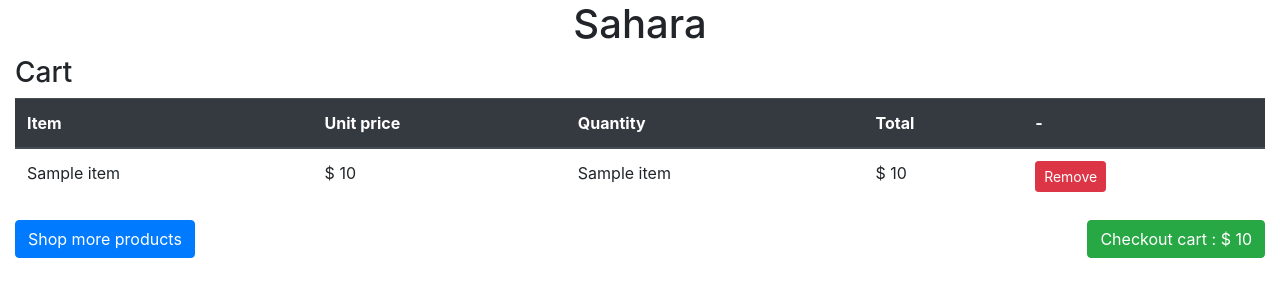
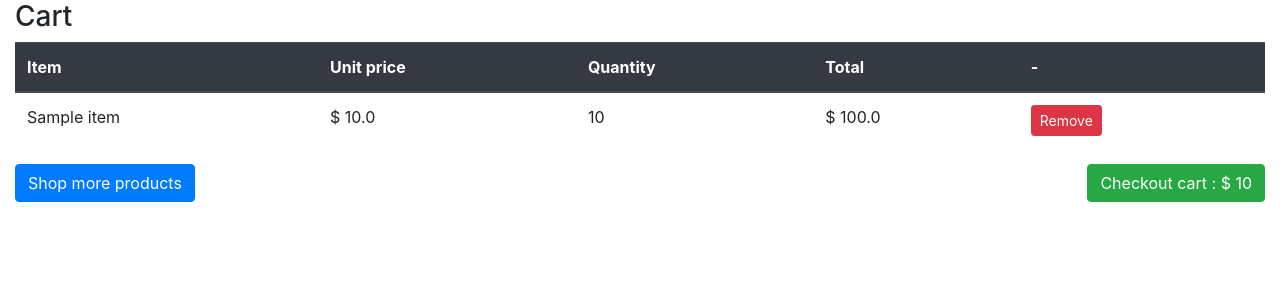
Before and after one commit to shivam0735/sahara, a Flask app: template static/templates/cart.html in a window 1280 px wide. Shown: the part 56-356 px from the top of the page. Run offline with Flask 2, Linux system fonts and the light colour scheme; tables that the repository leaves empty hold one stand-in row (values such as "Sample post"); the template is opened without the code that fills it: values that come from a table or form of the project are taken from there, most other values are stand-ins (such as "Sample title", 1, 10 or a date in 2020); some libraries are stand-ins or nearby versions.

Commit message:
Add Order creation support

```diff
--- a/database.py
+++ b/database.py
@@ -20,15 +20,18 @@ class Order(db.Model):
     __tablename__ = 'order'
     id = Column(Integer, primary_key=True, autoincrement=True)
     user_id = Column(Integer, ForeignKey('user.id'), nullable=False)
-    user = relationship("User")
+    user = relationship("User", foreign_keys=[user_id])
     item_id = Column(Integer, ForeignKey('item.id'), nullable=False)
     item = relationship("Item")
     seller_id = Column(Integer, ForeignKey('user.id'), nullable=False)
-    seller = relationship("User")
+    seller = relationship("User", foreign_keys=[seller_id])
     quantity = Column(Integer, nullable=False)
     price = Column(Float, nullable=False)
     is_complete = Column(Boolean, default=False)
     in_cart = Column(Boolean, default=True)
+
+    def total(self):
+        return self.price * self.quantity
 
 class Item(db.Model):
     __tablename__ = 'item'
@@ -53,7 +56,21 @@ def add_object(obj):
     db.session.add(obj)
     return obj
 
+def delete_object(obj):
+    db.session.delete(obj)
+    return obj
+
 def save_object(obj):
     add_object(obj)
     db.session.commit()
     return obj
+
+def remove_object(obj):
+    delete_object(obj)
+    db.session.commit()
+    return obj
+
+def save_objects(objects):
+    for obj in objects:
+        add_object(obj)
+    db.session.commit()
--- a/order_logic.txt
+++ b/order_logic.txt
@@ -8,7 +8,7 @@ False         In the cart     Current Order
 Buyer side
 ==========
 Add to cart :-> new Order(in_cart=True, is_complete=False)
-Buy Now :-> new Order(in_cart=False, is_complete=True)
+Buy Now :-> new Order(in_cart=False, is_complete=false)
 Checkout cart :-> old Order(in_cart=False) [is_complete is already false]
 
 Seller side
--- a/server.py
+++ b/server.py
@@ -1,20 +1,35 @@
 import database
+from functools import wraps
+
+import order_handler
 from flask import Flask, url_for, redirect, render_template, request, make_response
 
 cart = {}
 
 app = Flask(__name__,
-    static_folder="static",
-    template_folder="static/templates")
+            static_folder="static",
+            template_folder="static/templates")
 
 app.config['SQLALCHEMY_DATABASE_URI'] = 'sqlite:///sahara_database.db'
 app.config['SQLALCHEMY_TRACK_MODIFICATIONS'] = False
 
 database.db.init_app(app)
 
+
+def ensure_loggedin(func):
+    @wraps(func)
+    def internal_func(*args, **kwargs):
+        if get_current_user() is None:
+            return redirect(url_for('home_page'))
+        else:
+            return func(*args, **kwargs)
+    return internal_func
+
+
 def get_current_user():
     user_id = request.cookies.get('id')
     return database.User.query.get(user_id)
+
 
 def check_user_credentials(email, password):
     found_user = database.User.query.filter_by(email=email).first()
@@ -25,15 +40,18 @@ def check_user_credentials(email, password):
         return False, "Incorrect password", -1
     return True, "User credentials correct", found_user.id
 
+
 def make_login_response(resp, user_id):
     resp = make_response(resp)
     resp.set_cookie(b'id', str(user_id).encode())
     return resp
 
+
 def make_logout_response(resp):
     resp = make_response(resp)
     resp.set_cookie(b'id', b'', expires=0)
     return resp
+
 
 @app.route('/login', methods=['POST'])
 def login():
@@ -49,22 +67,16 @@ def login():
         print("User logged in successfully for id:{}".format(user_id))
         return make_login_response(redirect(url_for('home_page')), user_id)
 
+
 @app.route('/item/<id>')
 def show_item(id):
     item = database.Item.query.get(id)
     if item is None:
         return "Item not found", 404
 
-    seller_items = database.SellerItem.query.filter_by(item_id=item.id)
-    seller_data = []
-    for seller_item in seller_items:
-        seller_data_row = {}
-        seller_data_row['quantity'] = seller_item.quantity
-        seller_data_row['price'] = seller_item.price
-        seller_data_row['name'] = seller_item.seller.name
-        seller_data.append(seller_data_row)
+    seller_items = database.SellerItem.query.filter_by(item_id=item.id).all()
+    return render_template('item.html', item=item, seller_items=seller_items)
 
-    return render_template('item.html', item=item, seller_data=seller_data)
 
 @app.route('/signup', methods=['GET', 'POST'])
 def signup():
@@ -78,10 +90,12 @@ def signup():
         email = request.form['email']
         password = request.form['password']
         # Create new user
-        new_user = database.User(name=name, username=username, email=email, password=password)
+        new_user = database.User(
+            name=name, username=username, email=email, password=password)
         new_user = database.save_object(new_user)
         # Return to homepage
         return make_login_response(redirect(url_for('home_page')), new_user.id)
+
 
 @app.route('/logout', methods=['GET', 'POST'])
 def logout():
@@ -89,98 +103,63 @@ def logout():
         return redirect(url_for('home_page'))
     return make_logout_response(redirect(url_for('home_page')))
 
+
 @app.route('/')
 def index():
     return redirect(url_for('home_page'))
+
 
 @app.route('/home')
 def home_page():
     return render_template("home.html", items=database.Item.query.all(), current_user=get_current_user())
 
-@app.route('/buy/<item_id>')
-def buy_item(item_id):
-    item = database.get_item_by_id(int(item_id))
-    if item is None:
-        return "Item not found", 404
 
-    if item.qty > 0:
-        item.qty -= 1
-    else:
-        return "Item not available", 400
-    return render_template('after_buy.html', item=item)
+@app.route('/buy/<seller_id>/<item_id>')
+@ensure_loggedin
+def buy_item(seller_id, item_id):
+    user = get_current_user()
+    selleritem = database.SellerItem.query.filter_by(
+        seller_id=seller_id, item_id=item_id).all()[0]
+    placed_order = order_handler.buy_now(user, selleritem)
+    return render_template('order.html', order=placed_order)
 
-@app.route('/cart/add/<item_id>')
-def add_to_cart(item_id):
-    item_id = int(item_id)
-    item = database.get_item_by_id(item_id)
-    if item is None:
-        return "Item not found", 404
 
-    if item.qty > 0:
-        item.qty -= 1
-        if item_id in cart:
-            cart[item_id] += 1
-        else:
-            cart[item_id] = 1
-    else:
-        return "Item not available", 400
-    return redirect(url_for('home_page'))
+@app.route('/cart/add/<seller_id>/<item_id>')
+@ensure_loggedin
+def add_to_cart(seller_id, item_id):
+    user = get_current_user()
+    selleritem = database.SellerItem.query.filter_by(
+        seller_id=seller_id, item_id=item_id).all()[0]
+    order_handler.add_to_cart(user, selleritem)
+    return redirect(url_for('view_cart'))
 
-@app.route('/cart/remove/<item_id>')
-def remove_from_cart(item_id):
-    item_id = int(item_id)
-    item = database.get_item_by_id(item_id)
-    if item is None:
-        return "Item not found", 404
 
-    if item_id not in cart:
-        return "Item not added to cart", 400
-
-    cart[item_id] -= 1
-    if cart[item_id] == 0:
-        cart.pop(item_id)
-
-    item.qty += 1
-
+@app.route('/cart/remove/<order_id>')
+@ensure_loggedin
+def remove_from_cart(order_id):
+    user = get_current_user()
+    order_handler.remove_from_cart(user, order_id)
     return redirect(url_for('view_cart'))
 
 
 @app.route('/cart/checkout')
+@ensure_loggedin
 def checkout_cart():
-    global cart
-    for item_id in cart:
-        item = database.get_item_by_id(item_id)
-        if item is None:
-            return "Invalid item present in cart", 400
-        if item.qty < cart[item_id]:
-            return "Invalid item quantity present in cart", 400
-
-    for item_id in cart:
-        item_qty = cart[item_id]
-        item = database.get_item_by_id(item_id)
-        item.qty -= item_qty
-
-    cart = {}
-
+    user = get_current_user()
+    order_handler.checkout_cart(user)
     return redirect(url_for('home_page'))
 
 
 @app.route('/cart/view')
+@ensure_loggedin
 def view_cart():
-    for item_id in cart:
-        item = database.get_item_by_id(item_id)
-        if item is None:
-            return "Invalid item present in cart", 400
-        if item.qty < cart[item_id]:
-            return "Invalid item quantity present in cart", 400
+    user = get_current_user()
+    cart_orders = order_handler.display_cart(user)
+    total = 0
+    for cart_order in cart_orders:
+        total += cart_order.total()
+    return render_template('cart.html', orders=cart_orders, total=total)
 
-    item_data = {}
-    total = 0
-    for item_id in cart:
-        item = database.get_item_by_id(item_id)
-        item_data[item] = cart[item_id]
-        total += item.price * cart[item_id]
-    return render_template('cart.html', item_data=item_data, total=total)
 
 if __name__ == "__main__":
     app.run(debug=True)
--- a/static/templates/cart.html
+++ b/static/templates/cart.html
@@ -1,5 +1,4 @@
 {% include('header.html') %}
-<h1><center>Sahara</center></h1>
 <h3>Cart</h3>
 <table class="table">
     <thead class="thead-dark">
@@ -12,13 +11,13 @@
       </tr>
     </thead>
     <tbody>
-    {% for item in item_data %}
+    {% for order in orders %}
       <tr>
-        <td>{{ item.title }}</td>
-        <td>$ {{ item.price }}</td>
-        <td>{{ item_data[item] }}</td>
-        <td>$ {{ item_data[item] * item.price }}</td>
-        <td><a href="{{ url_for('remove_from_cart', item_id=item.id) }}" class="btn btn-sm btn-danger">Remove</a></td>
+        <td>{{ order.item.title }}</td>
+        <td>$ {{ order.price }}</td>
+        <td>{{ order.quantity }}</td>
+        <td>$ {{ order.total() }}</td>
+        <td><a href="{{ url_for('remove_from_cart', order_id=order.id) }}" class="btn btn-sm btn-danger">Remove</a></td>
       </tr>
     {% endfor %}
     </tbody>
```
Also changed, not shown: order_handler.py (added, +81 -0 lines), static/templates/item.html (+11 -5 lines).
